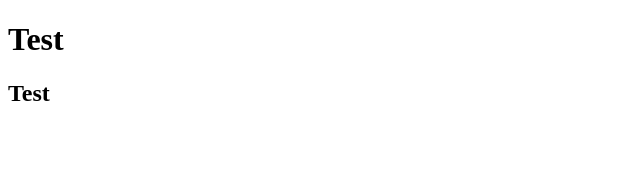
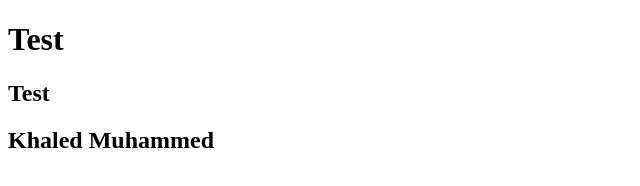
Before and after one commit to KHALEDMO07/kkGit, a plain HTML site: page index.html in a window 1280 px wide. Shown: the whole page, without its empty margins (0-640 px from the left). Drawn offline with Linux system fonts and the light colour scheme.

Commit message:
Update index.html

```diff
--- a/index.html
+++ b/index.html
@@ -8,5 +8,6 @@
 <body>
     <h1>Test</h1>
     <h2>Test</h2>
+    <h2>Khaled Muhammed</h2>
 </body>
 </html>
```
